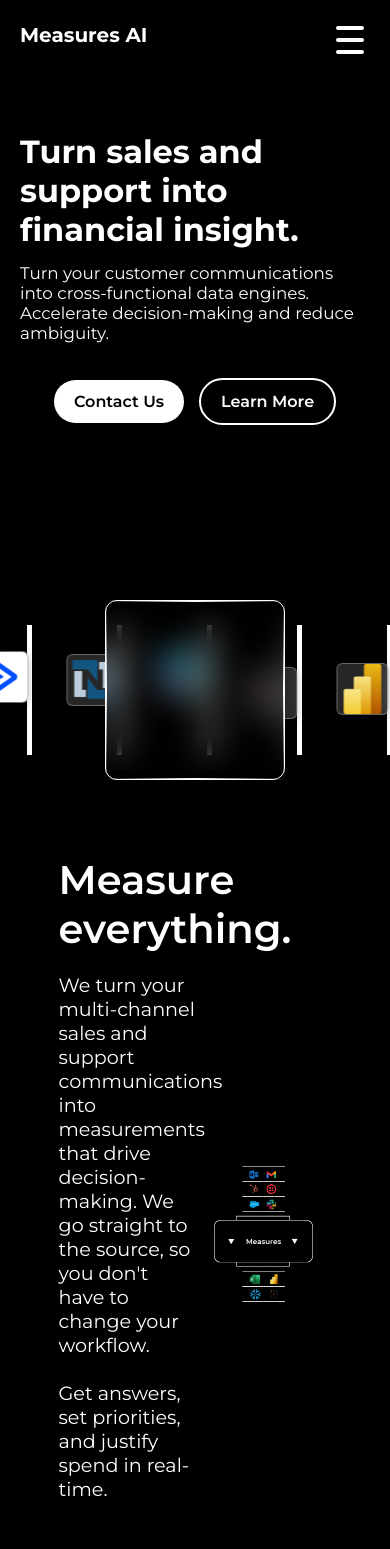
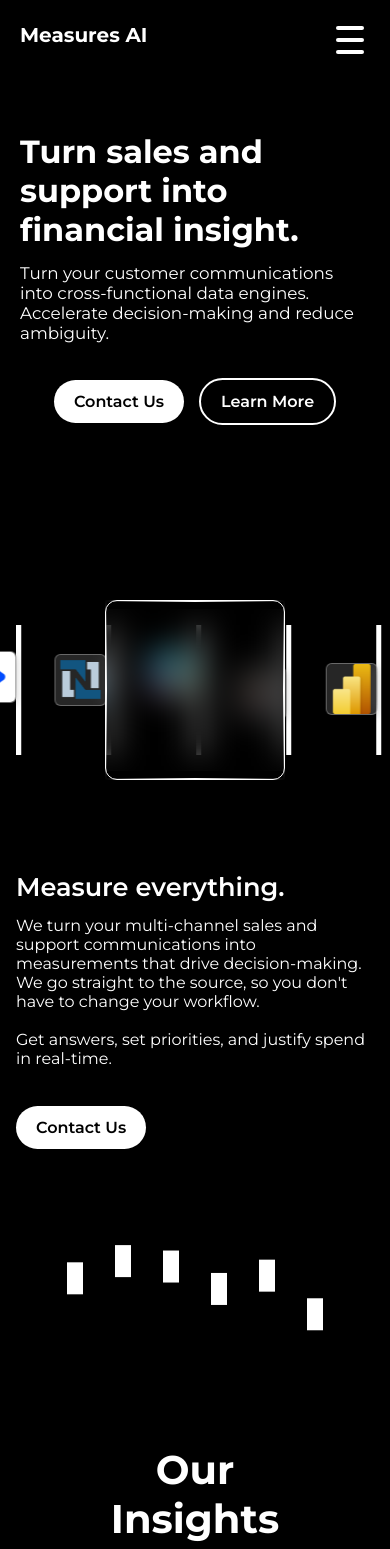
Before and after one commit to Measures-AI/Measures-AI.github.io, a React (Vite) app in the folder react-measures/: page / in a window 390 px wide. Shown: the top 1549 px of the page. Built offline with nearby package versions, Linux system fonts and the light colour scheme.

Commit message:
Bouncing lines on mobile

```diff
--- a/react-measures/src/components/BouncingLines.jsx
+++ b/react-measures/src/components/BouncingLines.jsx
@@ -9,7 +9,12 @@ const BouncingLines = () => {
     function renderLines() {
       if (!container) return;
       container.innerHTML = '';
-      const bouncingLineCount = Math.ceil(window.innerWidth / 160);
+      let bouncingLineCount;
+      if (window.innerWidth <= 600) {
+        bouncingLineCount = Math.ceil(window.innerWidth / 70); // fewer lines for more whitespace
+      } else {
+        bouncingLineCount = Math.ceil(window.innerWidth / 160);
+      }
       for (let i = 0; i < bouncingLineCount; i++) {
         const line = document.createElement('div');
         line.className = styles.bouncingLine;
--- a/react-measures/src/components/BouncingLines.module.css
+++ b/react-measures/src/components/BouncingLines.module.css
@@ -28,3 +28,14 @@
         transform: translateY(var(--bounce-height));
     }
 }
+
+@media (max-width: 600px) {
+  .bouncingLinesContainer {
+    height: 100px;
+  }
+  .bouncingLine {
+    width: 16px;
+    height: 32px;
+    margin: 0 16px;
+  }
+}
--- a/react-measures/src/components/Opportunity.module.css
+++ b/react-measures/src/components/Opportunity.module.css
@@ -3,8 +3,8 @@
     align-items: center;
     flex-direction: row;
     justify-content: center;
-    margin-top: 100px;
-    margin-bottom: 100px;
+    margin-top: 200px;
+    margin-bottom: 200px;
 }
 
 .opportunityText {
@@ -40,3 +40,38 @@
     justify-content: center;
     align-items: center;
 }
+
+@media (max-width: 600px) {
+  .opportunity {
+    flex-direction: column;
+    align-items: stretch;
+    margin-top: 96px;
+    margin-bottom: 96px;
+    padding: 0;
+  }
+  .opportunityText {
+    width: 100%;
+    padding: 20px 16px 0 16px;
+  }
+  .opportunityText h2 {
+    font-size: 1.6rem;
+    margin-bottom: 14px;
+  }
+  .opportunityText p {
+    font-size: 1rem;
+    margin-bottom: 18px;
+  }
+  .contactBtn {
+    padding: 12px 20px;
+    font-size: 1rem;
+  }
+  .graphicPlaceholder {
+    display: none;
+  }
+  .graphicPlaceholder img {
+    width: 95vw;
+    max-width: 480px;
+    height: auto;
+    display: block;
+  }
+}
```
